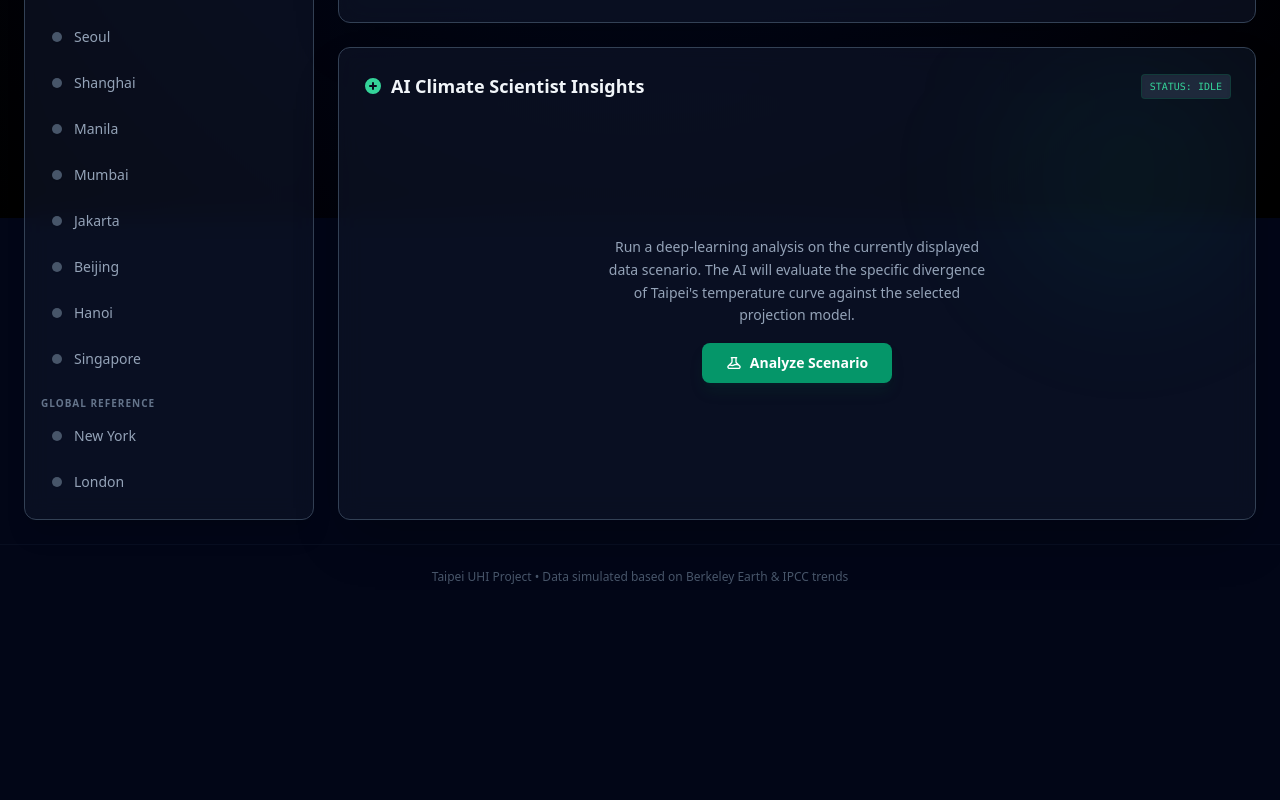
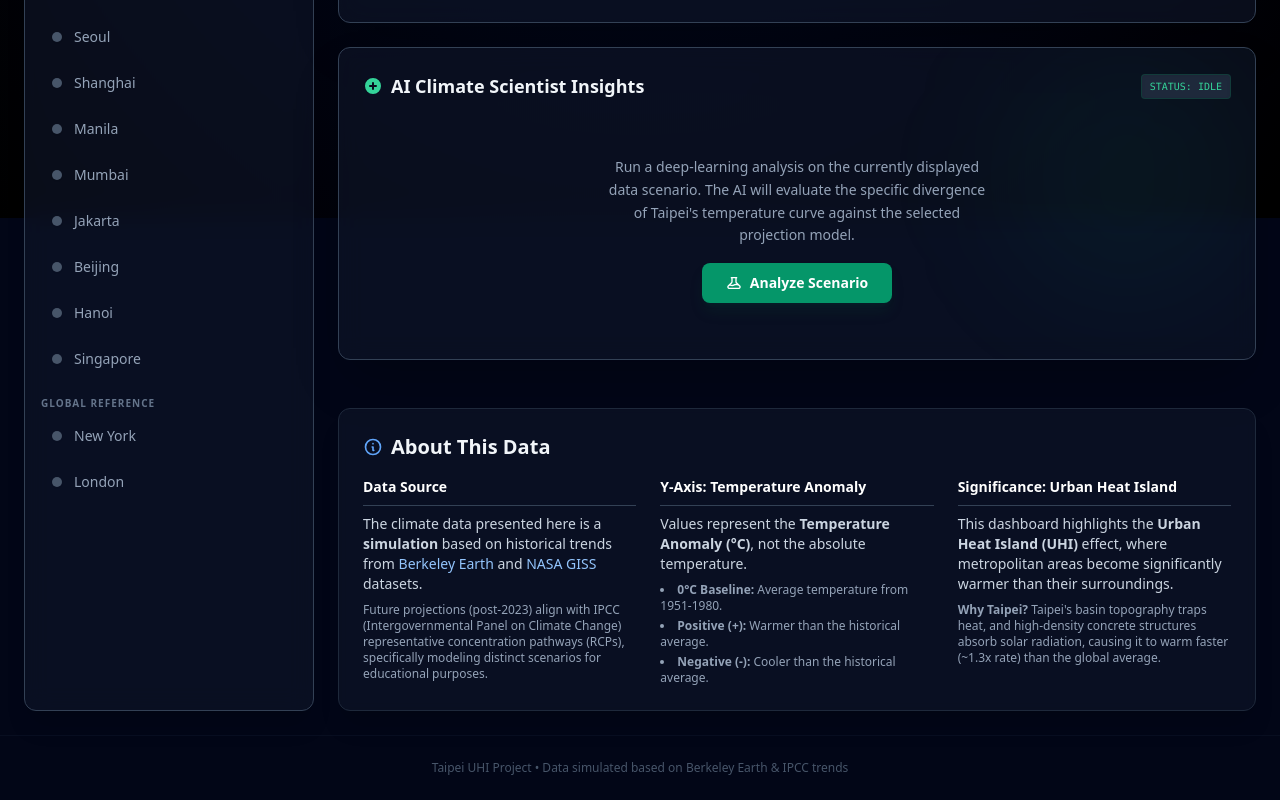
Before and after one commit to BrianWuDev/crim-uhi, a React (Vite) app: page / in a window 1280 px wide. Shown: the part 582-1382 px from the top of the page. Before the commit the page ends 1191 px from the top, so only its background shows below. Built offline with nearby package versions, Linux system fonts and the light colour scheme.

Commit message:
feat: add about data panel with source, y-axis info, and uhi explanation

```diff
--- a/App.tsx
+++ b/App.tsx
@@ -5,7 +5,9 @@ import { analyzeClimateData } from './services/geminiService';
 import TemperatureChart from './components/TemperatureChart';
 import AnalysisPanel from './components/AnalysisPanel';
 import CitySelector from './components/CitySelector';
+import AboutDataPanel from './components/AboutDataPanel';
 import { ClimateDataPoint, CityConfig, AnalysisStatus, AIAnalysisResponse, Scenario } from './types';
+
 
 const App: React.FC = () => {
   // State
@@ -122,6 +124,9 @@ const App: React.FC = () => {
                     onAnalyze={handleRunAnalysis}
                 />
             </div>
+
+            {/* About Data Panel */}
+            <AboutDataPanel />
         </div>
 
       </main>
--- /dev/null
+++ b/components/AboutDataPanel.tsx
@@ -0,0 +1,56 @@
+import React from 'react';
+
+const AboutDataPanel: React.FC = () => {
+  return (
+    <div className="bg-slate-900/60 rounded-xl p-6 border border-slate-800 shadow-xl backdrop-blur-sm mt-6">
+      <h3 className="text-xl font-bold text-slate-100 mb-4 flex items-center gap-2">
+        <svg xmlns="http://www.w3.org/2000/svg" className="h-5 w-5 text-blue-400" fill="none" viewBox="0 0 24 24" stroke="currentColor">
+          <path strokeLinecap="round" strokeLinejoin="round" strokeWidth={2} d="M13 16h-1v-4h-1m1-4h.01M21 12a9 9 0 11-18 0 9 9 0 0118 0z" />
+        </svg>
+        About This Data
+      </h3>
+
+      <div className="grid grid-cols-1 md:grid-cols-3 gap-6 text-sm text-slate-300">
+
+        {/* Data Source */}
+        <div className="space-y-2">
+          <h4 className="font-semibold text-white border-b border-slate-700 pb-2">Data Source</h4>
+          <p>
+            The climate data presented here is a <strong>simulation</strong> based on historical trends from
+            <span className="text-blue-300"> Berkeley Earth</span> and <span className="text-blue-300">NASA GISS</span> datasets.
+          </p>
+          <p className="text-slate-400 text-xs mt-2">
+            Future projections (post-2023) align with IPCC (Intergovernmental Panel on Climate Change) representative concentration pathways (RCPs), specifically modeling distinct scenarios for educational purposes.
+          </p>
+        </div>
+
+        {/* Y-Axis Meaning */}
+        <div className="space-y-2">
+          <h4 className="font-semibold text-white border-b border-slate-700 pb-2">Y-Axis: Temperature Anomaly</h4>
+          <p>
+            Values represent the <strong>Temperature Anomaly (°C)</strong>, not the absolute temperature.
+          </p>
+          <ul className="list-disc list-inside space-y-1 mt-2 text-slate-400 text-xs">
+            <li><strong>0°C Baseline:</strong> Average temperature from 1951-1980.</li>
+            <li><strong>Positive (+):</strong> Warmer than the historical average.</li>
+            <li><strong>Negative (-):</strong> Cooler than the historical average.</li>
+          </ul>
+        </div>
+
+        {/* Significance */}
+        <div className="space-y-2">
+          <h4 className="font-semibold text-white border-b border-slate-700 pb-2">Significance: Urban Heat Island</h4>
+          <p>
+            This dashboard highlights the <strong>Urban Heat Island (UHI)</strong> effect, where metropolitan areas become significantly warmer than their surroundings.
+          </p>
+          <p className="text-slate-400 text-xs mt-2">
+            <strong>Why Taipei?</strong> Taipei's basin topography traps heat, and high-density concrete structures absorb solar radiation, causing it to warm faster (~1.3x rate) than the global average.
+          </p>
+        </div>
+
+      </div>
+    </div>
+  );
+};
+
+export default AboutDataPanel;
```
